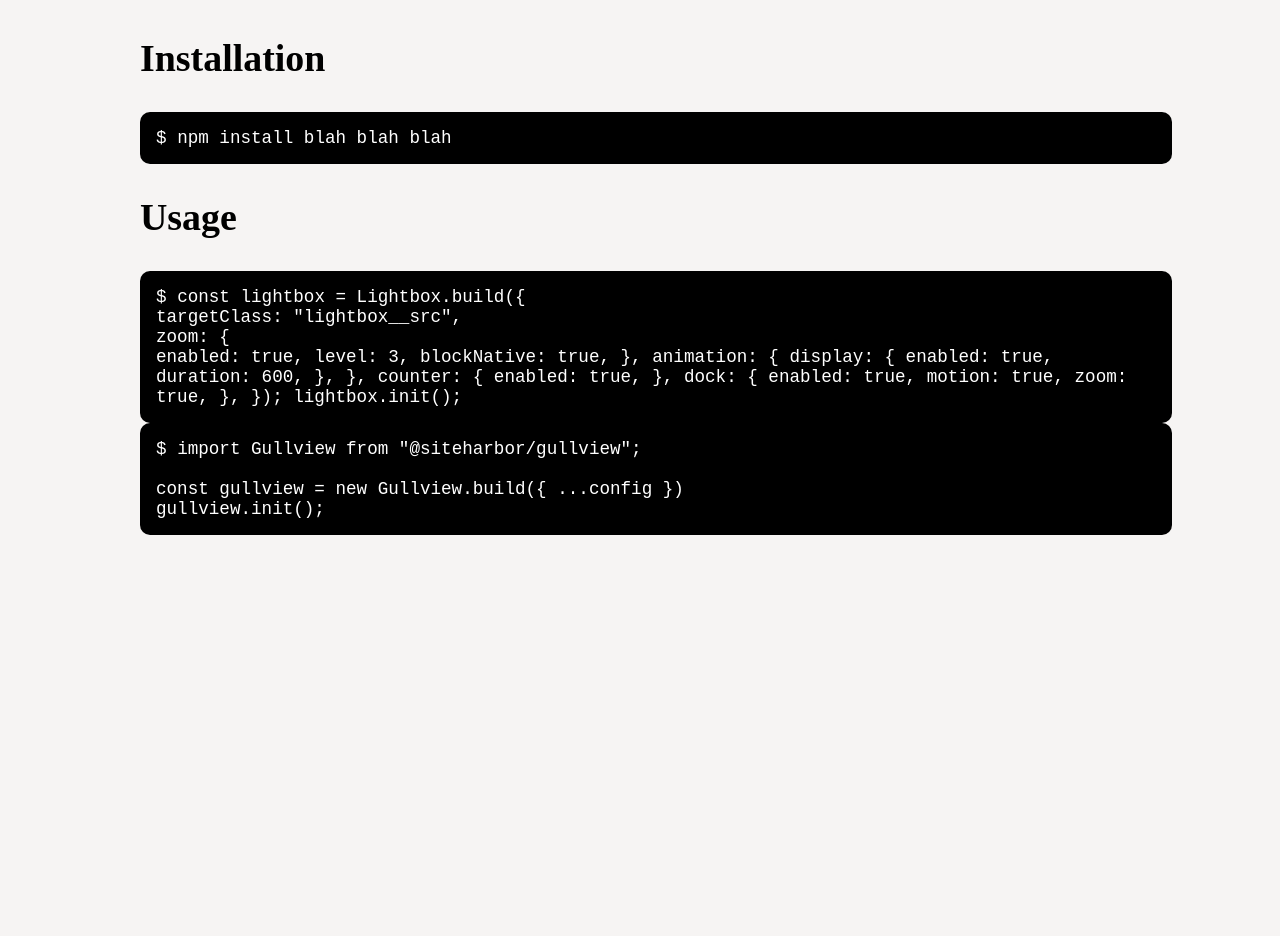
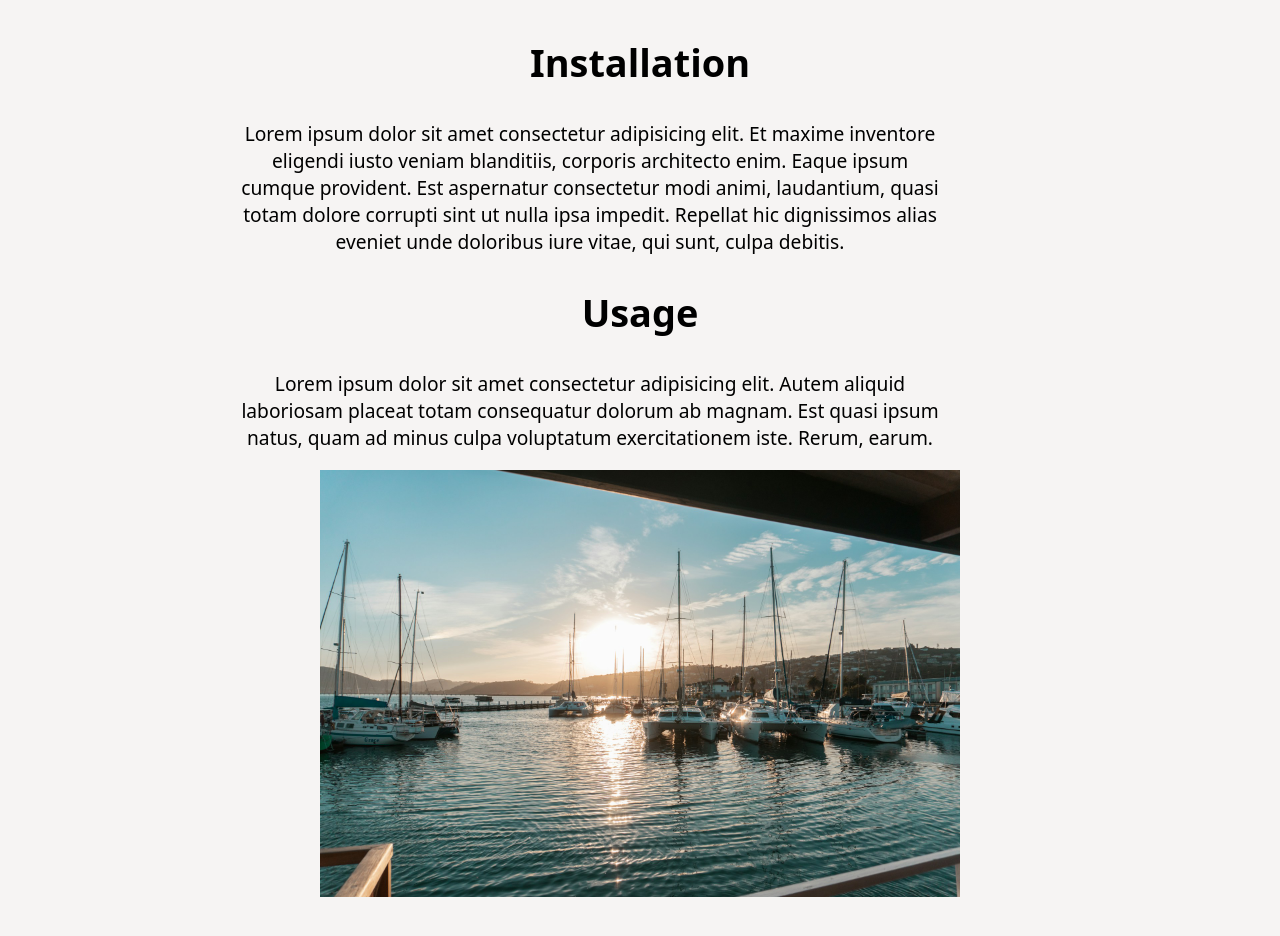
Before and after one commit to sarahrobichaud/gullview, a website: page public/index.html in a window 1280 px wide. Shown: the part 700-1636 px from the top of the page. Before the commit the page ends 1361 px from the top, so only its background shows below. Drawn offline with Linux system fonts and the light colour scheme; some packages are replaced by stand-ins of ours; a script that the page names is missing; a web font is replaced by a local one.

Commit message:
Updated dev script

```diff
--- a/package.json
+++ b/package.json
@@ -1,7 +1,7 @@
 {
   "name": "@siteharbor/gullview",
   "version": "0.1.0",
-  "description": "A lightbox for images",
+  "description": "A lightbox library for images",
   "type": "module",
   "main": "dist/gullview.js",
   "files": [
@@ -9,7 +9,7 @@
   ],
   "types": "dist/gullview.d.ts",
   "scripts": {
-    "build:watch": "esbuild --watch --sourcemap --minify --bundle src/index.ts --outfile=dist/lightbox.js",
+    "dev": "esbuild --watch --minify --sourcemap --bundle src/index.ts --outfile=public/main.js",
     "build": "node build && dts-bundle-generator -o dist/gullview.d.ts src/Gullview.ts",
     "lint": "tsc --noEmit",
     "pack:test": "npm pack && tar -xvzf *.tgz"
--- a/public/demo.css
+++ b/public/demo.css
@@ -17,43 +17,6 @@
   --fs-base: 1.2rem;
 }
 
-@font-face {
-  font-family: "Site Harbor";
-  src: url("https://staging.siteharbor.ca/fonts/NeuzeitGro-Lig.woff2")
-      format("woff2"),
-    url("https://staging.siteharbor.ca/fonts/NeuzeitGro-Lig.woff")
-      format("woff");
-  font-weight: 100;
-  font-style: normal;
-}
-
-@font-face {
-  font-family: "Site Harbor";
-  src: url("https://staging.siteharbor.ca/fonts/NeuzeitGro-Reg.woff2")
-      format("woff2"),
-    url("https://staging.siteharbor.ca/fonts/NeuzeitGro-Reg.woff")
-      format("woff");
-  font-weight: 400;
-  font-style: normal;
-}
-
-@font-face {
-  font-family: "Site Harbor";
-  src: url("https://staging.siteharbor.ca/fonts/NeuzeitGro-Bol.woff2")
-      format("woff2"),
-    url("https://staging.siteharbor.ca/fonts/NeuzeitGro-Bol.woff")
-      format("woff");
-  font-weight: 800;
-  font-style: normal;
-}
-
-@font-face {
-  font-family: "Tiempos Headline";
-  src: url("/public/fonts/Tiempos-Headline.woff2") format("woff2");
-  font-weight: 400;
-  font-style: normal;
-}
-
 * {
   font-family: system-ui, -apple-system, BlinkMacSystemFont, "Segoe UI", Roboto,
     Oxygen, Ubuntu, Cantarell, "Open Sans", "Helvetica Neue", sans-serif;
@@ -68,20 +31,16 @@
 h1 {
   font-size: var(--fs-m-h1);
   word-break: normal;
-  font-family: "Tiempos Headline";
 }
 h2 {
-  font-family: "Tiempos Headline";
   font-size: var(--fs-m-h2);
 }
 p.subtitle {
-  font-family: "Site Harbor";
   font-size: var(--fs-h3);
   font-weight: bold;
 }
 
 p {
-  font-family: "Site Harbor";
   font-size: var(--fs-base);
 }
 li {
@@ -161,10 +120,16 @@
 }
 
 #details-container {
-  width: 100%;
+  text-align: center;
+  width: 80%;
+  margin: 0 auto;
 }
 #details-container p {
   max-width: 700px;
+}
+
+#details-container img {
+  max-width: 80%;
 }
 
 code {
@@ -185,6 +150,7 @@
 .lightbox__src {
   display: flex;
   border-radius: 10px;
+  justify-content: center;
   filter: saturate(100%);
   transition: transform 200ms ease-in-out, filter 200ms ease-in-out;
 }
--- a/public/index.html
+++ b/public/index.html
@@ -37,29 +37,27 @@
       </div>
       <div id="details-container">
         <h2>Installation</h2>
-        <code>npm install blah blah blah</code>
+        <p>
+          Lorem ipsum dolor sit amet consectetur adipisicing elit. Et maxime
+          inventore eligendi iusto veniam blanditiis, corporis architecto enim.
+          Eaque ipsum cumque provident. Est aspernatur consectetur modi animi,
+          laudantium, quasi totam dolore corrupti sint ut nulla ipsa impedit.
+          Repellat hic dignissimos alias eveniet unde doloribus iure vitae, qui
+          sunt, culpa debitis.
+        </p>
         <h2>Usage</h2>
-        <code>
-          const lightbox = Lightbox.build({
-          <br />
-          targetClass: "lightbox__src",
-          <br />
-          zoom: { <br />
-          enabled: true, level: 3, blockNative: true, }, animation: { display: {
-          enabled: true, duration: 600, }, }, counter: { enabled: true, }, dock:
-          { enabled: true, motion: true, zoom: true, }, }); lightbox.init();
-        </code>
-        <code>
-          import Gullview from "@siteharbor/gullview";
-          <br />
-          <br />
-          const gullview = new Gullview.build({ ...config })
-          <br />
-          gullview.init();
-        </code>
+        <p>
+          Lorem ipsum dolor sit amet consectetur adipisicing elit. Autem aliquid
+          laboriosam placeat totam consequatur dolorum ab magnam. Est quasi
+          ipsum natus, quam ad minus culpa voluptatum exercitationem iste.
+          Rerum, earum.
+        </p>
+        <div class="lightbox__src">
+          <img src="/public/demo-images/6.jpg" alt="gesrgesw" />
+        </div>
       </div>
     </main>
 
-    <script src="/dist/lightbox.js"></script>
+    <script src="/public/main.js"></script>
   </body>
 </html>
```
Also changed, not shown: src/index.ts (+3 -9 lines).
